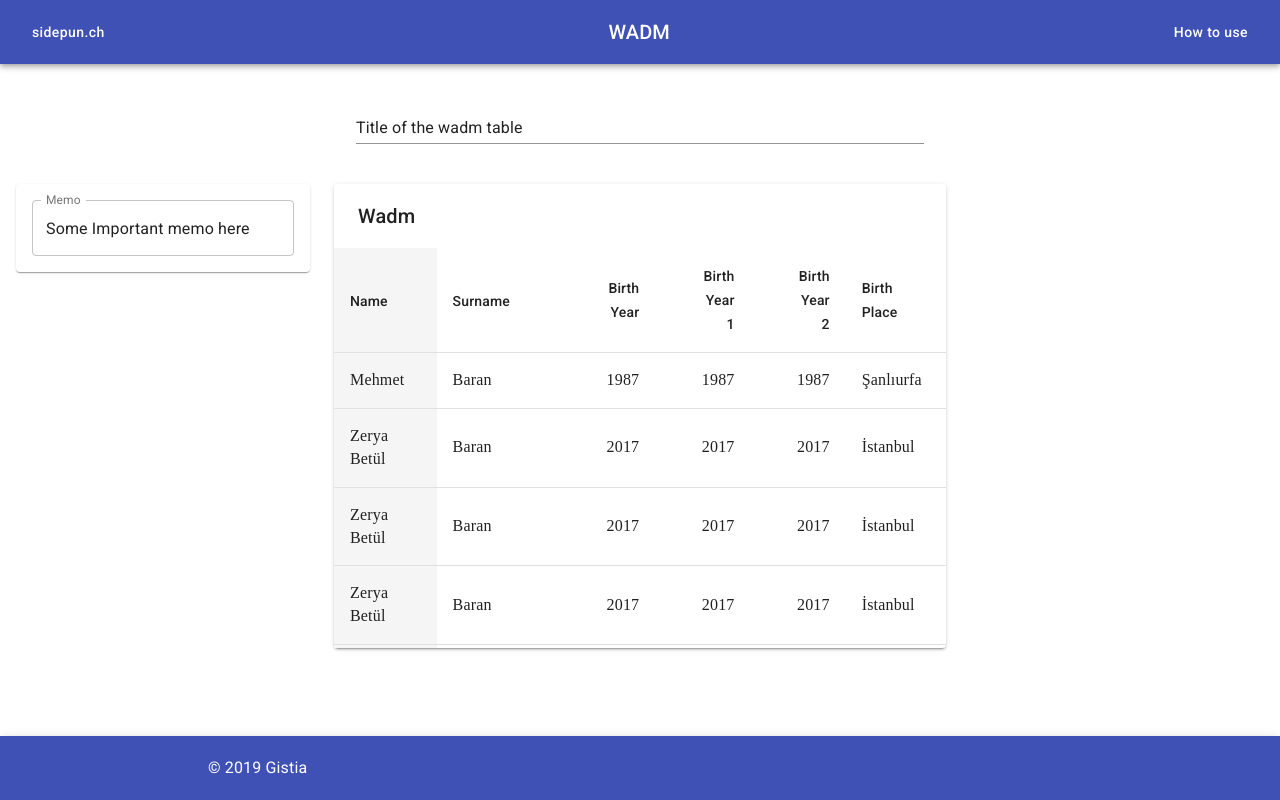
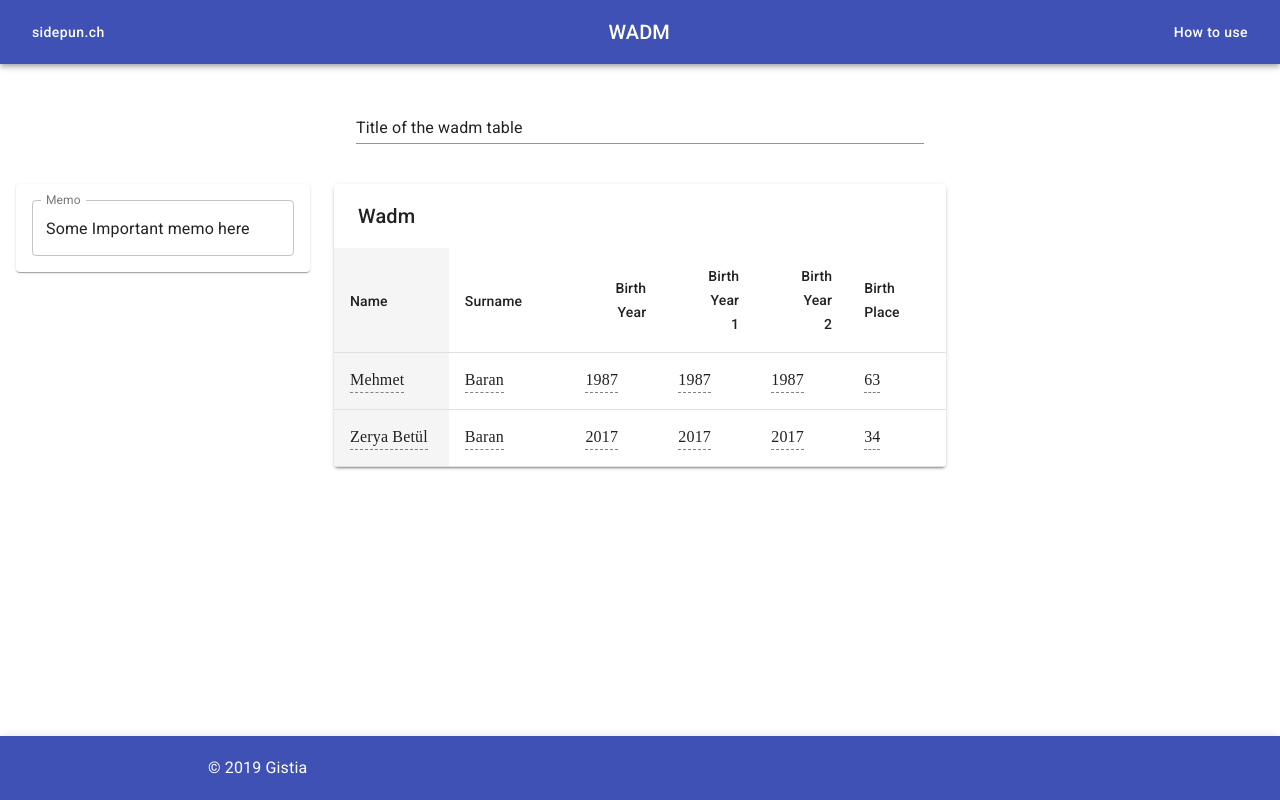
Before and after one commit to kim-sardine/wadm-react, a React (Create React App) app: page / in a window 1280 px wide. Built offline with nearby package versions, Linux system fonts and the light colour scheme; the HTML template or start-up script is replaced by a standard one.

Commit message:
[WIP] Found source table. it can do more

```diff
--- a/src/App.tsx
+++ b/src/App.tsx
@@ -31,26 +31,13 @@ const sampleWadmColumns = [
     { title: 'Birth Year 1', field: 'birthYear1', type: 'numeric' },
     { title: 'Birth Year 2', field: 'birthYear2', type: 'numeric' },
     {
-    title: 'Birth Place',
-    field: 'birthCity',
-    lookup: { 34: 'İstanbul', 63: 'Şanlıurfa' },
-    width: 150
+        title: 'Birth Place',
+        field: 'birthCity',
+        width: 150
     },
 ]
 const sampleWadmData = [
     { name: 'Mehmet', surname: 'Baran', birthYear: 1987, birthYear1: 1987, birthYear2: 1987, birthCity: 63 },
-    { name: 'Zerya Betül', surname: 'Baran', birthYear: 2017, birthYear1: 2017, birthYear2: 2017, birthCity: 34 },
-    { name: 'Zerya Betül', surname: 'Baran', birthYear: 2017, birthYear1: 2017, birthYear2: 2017, birthCity: 34 },
-    { name: 'Zerya Betül', surname: 'Baran', birthYear: 2017, birthYear1: 2017, birthYear2: 2017, birthCity: 34 },
-    { name: 'Zerya Betül', surname: 'Baran', birthYear: 2017, birthYear1: 2017, birthYear2: 2017, birthCity: 34 },
-    { name: 'Zerya Betül', surname: 'Baran', birthYear: 2017, birthYear1: 2017, birthYear2: 2017, birthCity: 34 },
-    { name: 'Zerya Betül', surname: 'Baran', birthYear: 2017, birthYear1: 2017, birthYear2: 2017, birthCity: 34 },
-    { name: 'Zerya Betül', surname: 'Baran', birthYear: 2017, birthYear1: 2017, birthYear2: 2017, birthCity: 34 },
-    { name: 'Zerya Betül', surname: 'Baran', birthYear: 2017, birthYear1: 2017, birthYear2: 2017, birthCity: 34 },
-    { name: 'Zerya Betül', surname: 'Baran', birthYear: 2017, birthYear1: 2017, birthYear2: 2017, birthCity: 34 },
-    { name: 'Zerya Betül', surname: 'Baran', birthYear: 2017, birthYear1: 2017, birthYear2: 2017, birthCity: 34 },
-    { name: 'Zerya Betül', surname: 'Baran', birthYear: 2017, birthYear1: 2017, birthYear2: 2017, birthCity: 34 },
-    { name: 'Zerya Betül', surname: 'Baran', birthYear: 2017, birthYear1: 2017, birthYear2: 2017, birthCity: 34 },
     { name: 'Zerya Betül', surname: 'Baran', birthYear: 2017, birthYear1: 2017, birthYear2: 2017, birthCity: 34 },
 ]
 
@@ -85,6 +72,8 @@ function App() {
                             <WadmTable
                                 wadmColumns={wadmColumns}
                                 wadmData={wadmData}
+                                setWadmColumns={setWadmColumns}
+                                setWadmData={setWadmData}
                             />
                         </Grid>
                     </Box>
--- a/src/components/WadmTable.tsx
+++ b/src/components/WadmTable.tsx
@@ -1,6 +1,9 @@
 import React, { useState, useEffect } from 'react';
 import MaterialTable from 'material-table'
 import { makeStyles } from '@material-ui/core/styles';
+
+// TODO: Re-create
+// https://material-ui.com/components/tables/#sorting-amp-selecting
 
 const useStyles = makeStyles({
     stickyActionsColumn: {
@@ -22,7 +25,9 @@ const useStyles = makeStyles({
 
 interface WadmTableProps {
     wadmColumns: any,
-    wadmData: any
+    wadmData: any,
+    setWadmColumns: any,
+    setWadmData: any,
 }
 
 function WadmTable({wadmColumns, wadmData}: WadmTableProps) {
@@ -42,6 +47,18 @@ function WadmTable({wadmColumns, wadmData}: WadmTableProps) {
                     paging: false,
                     search: false,
                 }}
+                cellEditable={{
+                    onCellEditApproved: (newValue, oldValue, rowData, columnDef) => {
+                        return new Promise((resolve, reject) => {
+                            console.log('newValue: ' + newValue);
+                            console.log('oldValue: ' + oldValue);
+                            console.log(rowData);
+                            console.log(columnDef);
+                            setTimeout(resolve, 1000);
+                        });
+                    }
+                }}
+
             />
         </div>
     );
```
